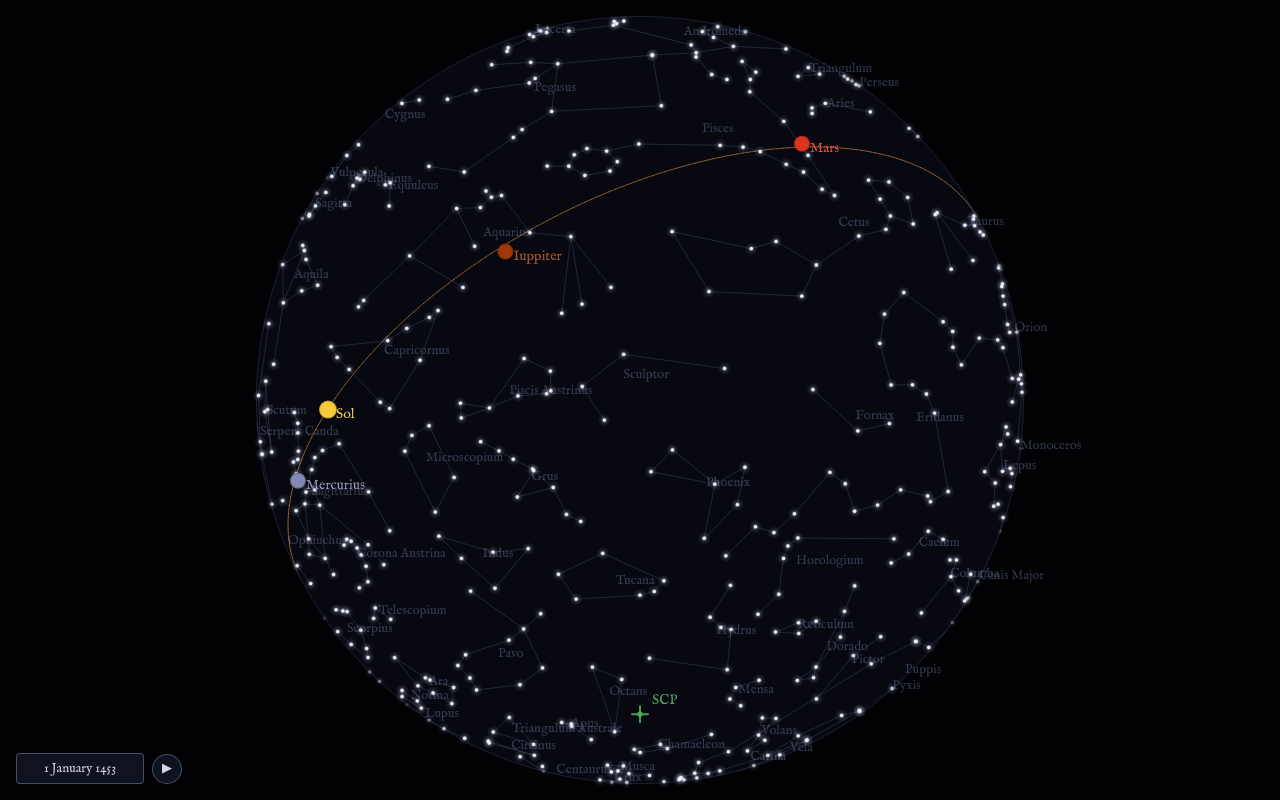
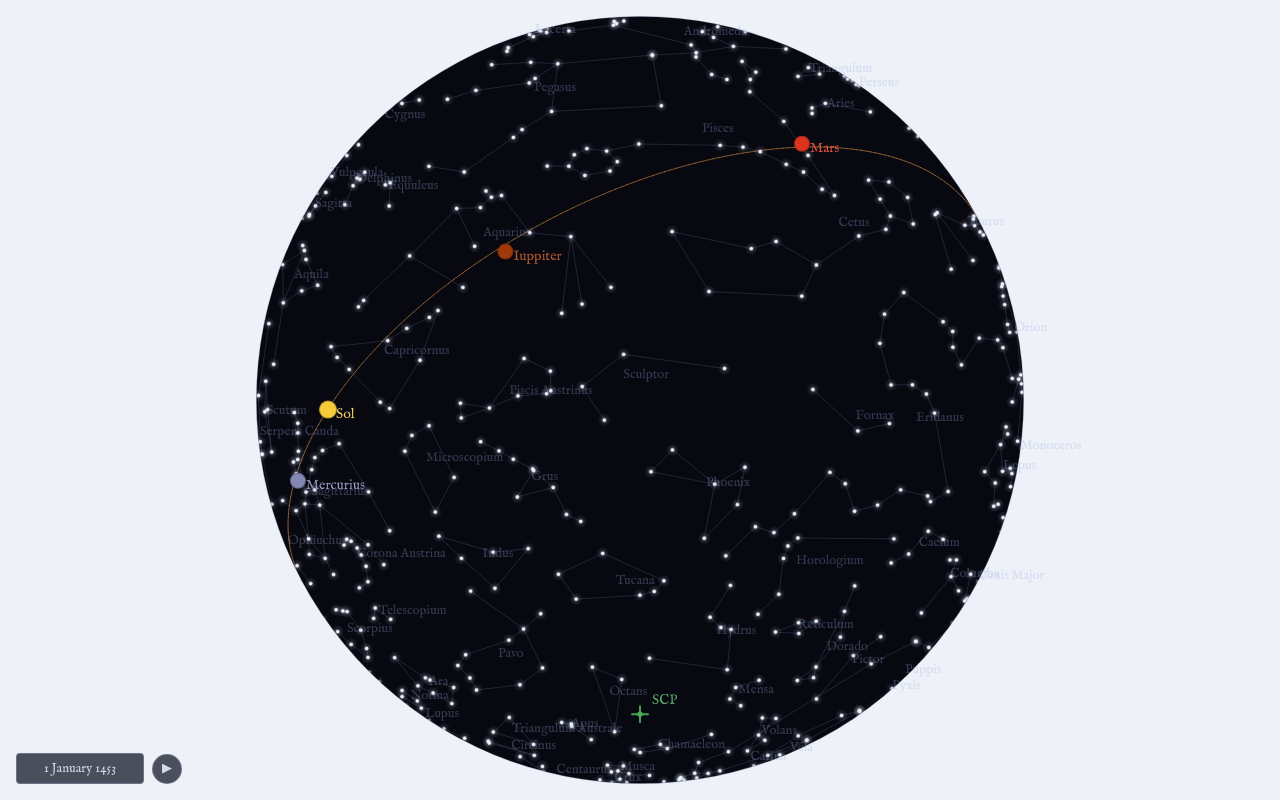
Before and after one commit to Comninos/the-seven-planets, a website built with Vite: page web/planetary-sphere/index.html in a window 1280 px wide. Built offline with nearby package versions, Linux system fonts and the light colour scheme.

Commit message:
Let widget background inherit from the page
Make the canvas background transparent by default so the element's CSS
background shows through, allowing a page-level light/dark theme to drive
the globe backdrop via a CSS variable.

Co-authored-by: Cursor <cursoragent@cursor.com>

```diff
--- a/web/planetary-sphere/src/celestial-globe.ts
+++ b/web/planetary-sphere/src/celestial-globe.ts
@@ -711,9 +711,13 @@ export class CelestialGlobe {
     ctx.setTransform(dpr, 0, 0, dpr, 0, 0);
     ctx.clearRect(0, 0, size.x, size.y);
 
-    // 1. Background fill.
-    ctx.fillStyle = toCssRgba(this.opts.backgroundColor);
-    ctx.fillRect(0, 0, size.x, size.y);
+    // 1. Background fill. When the configured background is transparent we leave
+    // the canvas cleared so the element's CSS background shows through (letting a
+    // page-level light/dark theme drive the widget background).
+    if (this.opts.backgroundColor.a > 0) {
+      ctx.fillStyle = toCssRgba(this.opts.backgroundColor);
+      ctx.fillRect(0, 0, size.x, size.y);
+    }
 
     if (!this.orbitalData) {
       ctx.restore();
--- a/web/planetary-sphere/src/config.ts
+++ b/web/planetary-sphere/src/config.ts
@@ -155,7 +155,9 @@ export const DEFAULT_OPTIONS: GlobeOptions = {
   showPoleLabels: true,
 
   // Colors -- scene-effective values (exact Color(...) from the .tscn where overridden)
-  backgroundColor: color(0.005945804, 0.007432931, 0.019723443),
+  // Alpha 0 leaves the canvas transparent so the element's CSS background shows
+  // through; set alpha to 1 to have the canvas paint this color itself.
+  backgroundColor: color(0.005945804, 0.007432931, 0.019723443, 0.0),
   globeFillColor: color(0.029687967, 0.029691454, 0.0678673),
   globeOutlineColor: color(0.35, 0.42, 0.58, 0.55), // script default (scene doesn't override)
   eclipticColor: color(0.935792, 0.628446, 0.2767423, 1.0),
--- a/web/planetary-sphere/src/style.css
+++ b/web/planetary-sphere/src/style.css
@@ -1,9 +1,21 @@
+:root {
+  /* Widget background. Override this variable (or toggle the color scheme) to
+     re-theme the globe's backdrop; the canvas itself is transparent. */
+  --celestial-globe-background: #010208;
+}
+
+@media (prefers-color-scheme: light) {
+  :root {
+    --celestial-globe-background: #eef1f8;
+  }
+}
+
 html,
 body {
   margin: 0;
   padding: 0;
   height: 100%;
-  background: #010208;
+  background: var(--celestial-globe-background);
 }
 
 #app {
@@ -18,6 +30,7 @@ body {
   width: 100%;
   height: 100%;
   overflow: hidden;
+  background: var(--celestial-globe-background);
   font-family: 'IM Fell English', serif;
 }
 
```
